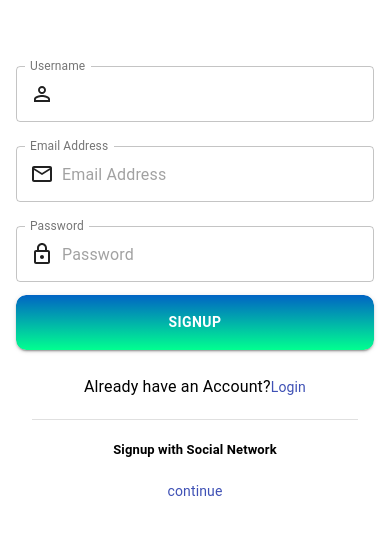
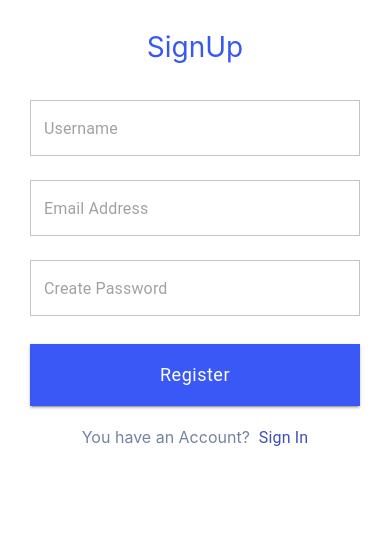
Before and after one commit to Sangini-Org/Sangini-Frontend, a React (Create React App) app: page / in a window 390 px wide. Shown: the top 534 px of the page. Built offline with nearby package versions, Linux system fonts and the light colour scheme.

Commit message:
Signup Screen Mobile

```diff
--- a/src/Component/SignUp/SignUp.module.css
+++ b/src/Component/SignUp/SignUp.module.css
@@ -1,24 +1,31 @@
 .basecontainer{
-    margin-top: 50px !important;
+    margin: 0 auto !important;
+    text-align: center;
+    align-items: center;
 }
-.textfields{
-    border-radius: 10px !important;
-    border-color: #3A5AF5;
+.signupcontainer{
+    margin: 20px 30px !important;
+}
+.signupcontainer fieldset{
+    border-radius: 0;
+}
+.title{
+    color: hsl(230, 90%, 59%);
+    margin-bottom: 0;
+    margin-top: 30px;
+    font-size: 28px;
 }
 .btn{
     min-width: 100px;
-    background: linear-gradient(180deg, #0164C4 0%, #01FF90 100%) 0% 0% no-repeat padding-box;
+    background-color: #3A58F5 !important;
     color: #fff !important;
     padding: 15px 5px !important;
-    margin: 5px 0 !important;
-    border-radius: 10px !important;
+    margin: 20px 0px !important;
+    border-radius: 0px !important;
+    text-transform: unset !important;
+    font-weight: 400 !important;
+    font-size: 18px !important;
 }
 .typo{
-    margin-top: 20px !important;
-    margin-bottom: 20px !important;
+    color: #7483A0 !important;
 }
-.typo2{
-    margin-top: 20px !important;
-    font-weight: bold !important;
-    font-size: small !important;
-}
--- a/src/Component/SignUp/Signup.tsx
+++ b/src/Component/SignUp/Signup.tsx
@@ -1,96 +1,36 @@
-import { Button, Container, Divider, InputAdornment, Link, TextField, Typography } from '@material-ui/core';
+import { Button, Link, TextField } from '@material-ui/core';
 import React, { useState } from 'react';
 import styles from './SignUp.module.css';
-import PersonOutlineOutlinedIcon from '@material-ui/icons/PersonOutlineOutlined';
-import EmailOutlined from '@material-ui/icons/EmailOutlined';
-import LockOutlinedIcon from '@material-ui/icons/LockOutlined';
-import { useForm } from 'react-hook-form';
 
 export default function Signup() {
-  const [username, setusername] = useState('');
-  const [email, setemail] = useState('');
-  const [password, setpassword] = useState('');
-  const signup = () => {
-    console.log('Signup complete');
-  };
   return (
-    <div>
-      <Container component="main" className={styles.basecontainer} maxWidth="xs">
-        <form onSubmit={signup}>
+    <>
+      <div className={styles.basecontainer}>
+        <div className={styles.title}>SignUp</div>
+        <div className={styles.signupcontainer}>
+          <form>
+            <TextField variant="outlined" margin="normal" id="outlined-basic" placeholder="Username" fullWidth />
+            <TextField variant="outlined" margin="normal" id="email" placeholder="Email Address" fullWidth />
             <TextField
-            className={styles.txtfields}
-            variant="outlined"
-            margin="normal"
-            id="outlined-basic"
-            label="Username"
-            value={username}
-            onChange={(e) => setusername(e.target.value)}
-            fullWidth
-            InputProps={{
-              startAdornment: (
-                <InputAdornment position="start">
-                  <PersonOutlineOutlinedIcon />
-                </InputAdornment>
-              ),
-            }}
-          />
-          <TextField
-            className={styles.textfield}
-            variant="outlined"
-            margin="normal"
-            id="email"
-            label="Email Address"
-            placeholder="Email Address"
-            value={email}
-            onChange={(e) => setemail(e.target.value)}
-            fullWidth
-            InputProps={{
-              startAdornment: (
-                <InputAdornment position="start">
-                  <EmailOutlined />
-                </InputAdornment>
-              ),
-            }}
-          />
-          <TextField
-            className={styles.txtfields}
               variant="outlined"
               margin="normal"
               id="outlined-password-input"
               type="password"
-            label="Password"
-            placeholder="Password"
-            value={password}
-            onChange={(e) => setpassword(e.target.value)}
+              placeholder="Create Password"
               fullWidth
-            InputProps={{
-              startAdornment: (
-                <InputAdornment position="start">
-                  <LockOutlinedIcon />
-                </InputAdornment>
-              ),
-            }}
             />
             <Button className={styles.btn} type="submit" variant="contained" fullWidth>
-            Signup
+              Register
             </Button>
           </form>
-        <Typography className={styles.typo} align="center">
-          Already have an Account?
-          <Link href="#" variant="body2">
-            Login
+          <div className={styles.typo}>
+            You have an Account? &nbsp;
+            <Link href="#" variant="body1">
+              Sign In
             </Link>
-        </Typography>
-        <Divider variant="middle" />
-        <Typography className={styles.typo2} align="center">
-          Signup with Social Network
-        </Typography>
-        <Typography className={styles.typo} align="center">
-          <Link href="#" variant="body2" align="center">
-            continue
-          </Link>
-        </Typography>
-      </Container>
           </div>
+        </div>
+      </div>
+    </>
   );
 }
```
Lines whose indentation alone changed are shown as unchanged.
